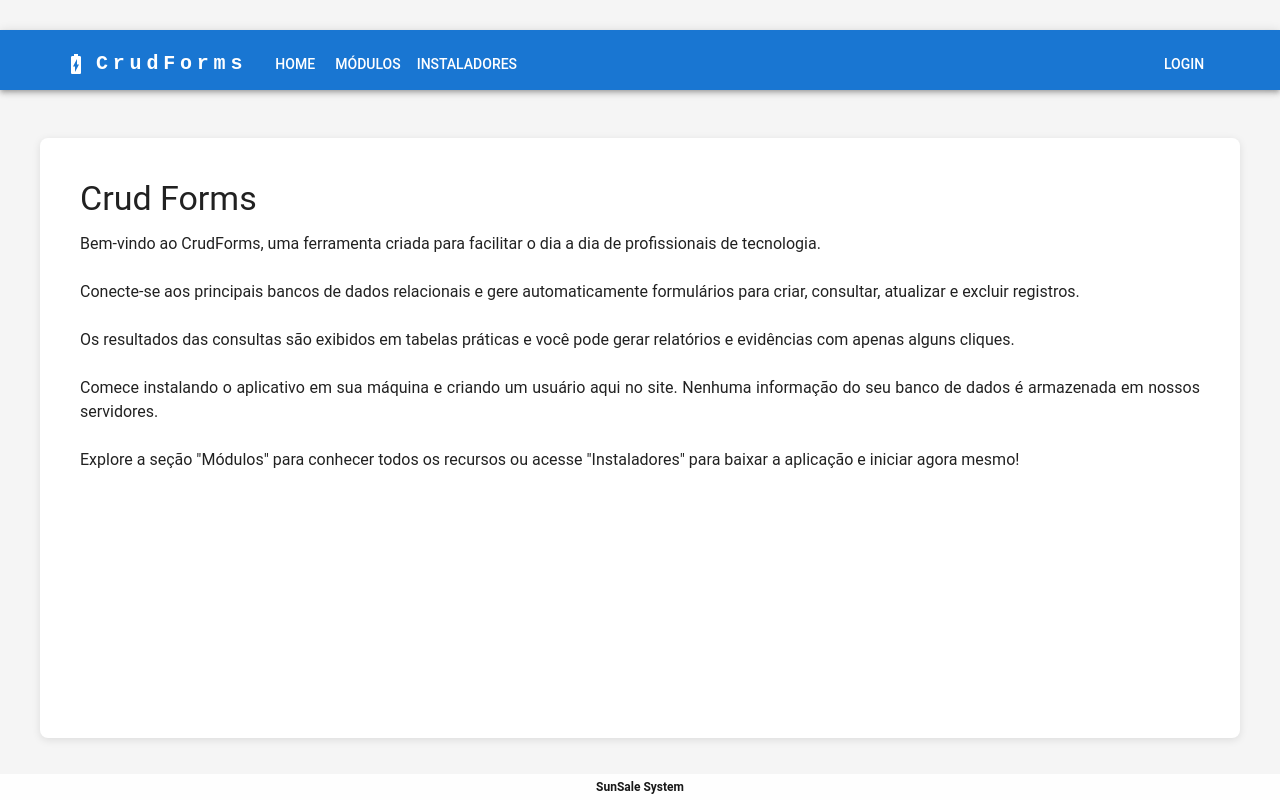
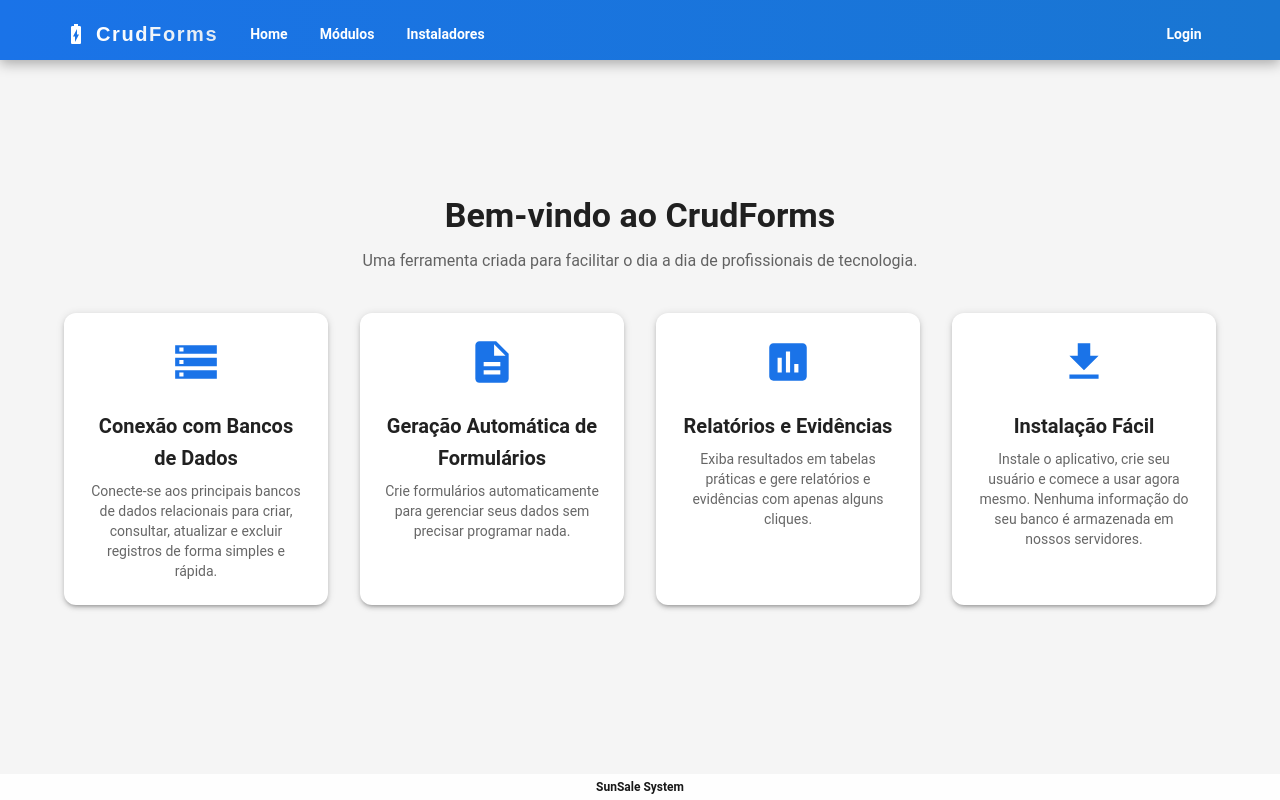
Before and after one commit to rodrigoborgesmachado/CrudFormsWebPage, a React (Create React App) app: page / in a window 1280 px wide. Built offline with nearby package versions, Linux system fonts and the light colour scheme.

Commit message:
Alterei a interface da página inicial e da página Módulos deixei mais organizada e de uma compreensão melhor

```diff
--- a/src/Components/Navbar/index.js
+++ b/src/Components/Navbar/index.js
@@ -21,10 +21,8 @@ const settings = ['Olá ' + localStorage.getItem(Config.NOMEUSER), 'Usuários',
 
 const ResponsiveAppBar = () => {
   const navigate = useNavigate();
-
   const [anchorElNav, setAnchorElNav] = React.useState(null);
   const [anchorElUser, setAnchorElUser] = React.useState(null);
-  const [nomeSite, setNomeSite] = "CrudForms";
 
   const handleOpenNavMenu = (event) => {
     setAnchorElNav(event.currentTarget);
@@ -41,31 +39,27 @@ const ResponsiveAppBar = () => {
     setAnchorElUser(null);
   };
 
-  function SelecionaOpcao(page){
+  function SelecionaOpcao(page) {
     handleCloseNavMenu();
-    if(page === pages[0]){
-        navigate('/Home', {replace: true});
-    }
-    else if(page === pages[1]){
-      navigate('/modulos/1', {replace: true});
-    }
-    else if(page === pages[2]){
-        navigate('/instaladores', {replace: true});
+    if (page === pages[0]) {
+      navigate('/Home', { replace: true });
+    } else if (page === pages[1]) {
+      navigate('/modulos/1', { replace: true });
+    } else if (page === pages[2]) {
+      navigate('/instaladores', { replace: true });
     }
   }
 
-  function SelecionaOpcaoUsuario(setting){
+  function SelecionaOpcaoUsuario(setting) {
     handleCloseUserMenu();
-
-    if(setting === settings[1]){
-        navigate('/usuarios', {replace: true});
-    }
-    else if(setting === settings[2]){
+    if (setting === settings[1]) {
+      navigate('/usuarios', { replace: true });
+    } else if (setting === settings[2]) {
       sair();
     }
   }
 
-  function sair(){
+  function sair() {
     localStorage.setItem(Config.LOGADO, 0);
     localStorage.setItem(Config.USUARIO, '');
     localStorage.setItem(Config.NOMEUSER, '');
@@ -76,11 +70,18 @@ const ResponsiveAppBar = () => {
     localStorage.removeItem(Config.TOKEN);
 
     toast.success('Volte sempre!');
-      navigate('/', {replace: true});
+    navigate('/', { replace: true });
   }
 
   return (
-    <AppBar position="static" color="primary" sx={{ mb: 2 }}>
+    <AppBar
+      position="fixed"
+      sx={{
+        mb: 2,
+        background: 'linear-gradient(90deg, #1a73e8 0%, #1976d2 100%)',
+        boxShadow: '0 4px 12px rgba(0,0,0,0.3)',
+      }}
+    >
       <Container maxWidth="xl">
         <Toolbar disableGutters>
           <BatteryChargingFullIcon sx={{ display: { xs: 'none', md: 'flex' }, mr: 1 }} />
@@ -92,20 +93,23 @@ const ResponsiveAppBar = () => {
             sx={{
               mr: 2,
               display: { xs: 'none', md: 'flex' },
-              fontFamily: 'monospace',
+              fontFamily: 'Poppins, sans-serif',
               fontWeight: 700,
-              letterSpacing: '.3rem',
-              color: 'inherit',
+              letterSpacing: '.1rem',
+              background: 'linear-gradient(90deg, #ffffff, #dfe9f3)',
+              WebkitBackgroundClip: 'text',
+              WebkitTextFillColor: 'transparent',
               textDecoration: 'none',
             }}
           >
             CrudForms
           </Typography>
 
+          {/* Menu Mobile */}
           <Box sx={{ flexGrow: 1, display: { xs: 'flex', md: 'none' } }}>
             <IconButton
               size="large"
-              aria-label="account of current user"
+              aria-label="menu"
               aria-controls="menu-appbar"
               aria-haspopup="true"
               onClick={handleOpenNavMenu}
@@ -116,30 +120,21 @@ const ResponsiveAppBar = () => {
             <Menu
               id="menu-appbar"
               anchorEl={anchorElNav}
-              anchorOrigin={{
-                vertical: 'bottom',
-                horizontal: 'left',
-              }}
+              anchorOrigin={{ vertical: 'bottom', horizontal: 'left' }}
               keepMounted
-              transformOrigin={{
-                vertical: 'top',
-                horizontal: 'left',
-              }}
+              transformOrigin={{ vertical: 'top', horizontal: 'left' }}
               open={Boolean(anchorElNav)}
               onClose={handleCloseNavMenu}
-              sx={{
-                display: { xs: 'block', md: 'none' },
-              }}
+              sx={{ display: { xs: 'block', md: 'none' } }}
             >
               {pages.map((page) => (
-                <MenuItem key={page} onClick={(e) => SelecionaOpcao(page)}>
-                  <Typography textAlign="center">
-                    {page}
-                  </Typography>
+                <MenuItem key={page} onClick={() => SelecionaOpcao(page)}>
+                  <Typography textAlign="center">{page}</Typography>
                 </MenuItem>
               ))}
             </Menu>
           </Box>
+
           <BatteryChargingFullIcon sx={{ display: { xs: 'flex', md: 'none' }, mr: 1 }} />
           <Typography
             variant="h5"
@@ -150,73 +145,89 @@ const ResponsiveAppBar = () => {
               mr: 2,
               display: { xs: 'flex', md: 'none' },
               flexGrow: 1,
-              fontFamily: 'monospace',
+              fontFamily: 'Poppins, sans-serif',
               fontWeight: 700,
-              letterSpacing: '.3rem',
-              color: 'inherit',
+              letterSpacing: '.1rem',
+              background: 'linear-gradient(90deg, #ffffff, #dfe9f3)',
+              WebkitBackgroundClip: 'text',
+              WebkitTextFillColor: 'transparent',
               textDecoration: 'none',
             }}
           >
             CrudForms
           </Typography>
+
+          {/* Menu Desktop */}
           <Box sx={{ flexGrow: 1, display: { xs: 'none', md: 'flex' } }}>
             {pages.map((page) => (
               <Button
                 key={page}
-                onClick={(e) => SelecionaOpcao(page)}
-                sx={{ my: 2, color: 'white', display: 'block' }}
+                onClick={() => SelecionaOpcao(page)}
+                sx={{
+                  my: 2,
+                  color: 'white',
+                  display: 'block',
+                  fontWeight: 'bold',
+                  textTransform: 'none',
+                  px: 2,
+                  borderRadius: '8px',
+                  transition: '0.3s',
+                  '&:hover': {
+                    backgroundColor: 'rgba(255,255,255,0.15)',
+                  },
+                }}
               >
                 {page}
               </Button>
             ))}
           </Box>
 
+          {/* Login / Avatar */}
           <Box sx={{ flexGrow: 0 }}>
-            {
-                localStorage.getItem(Config.LOGADO) == null || localStorage.getItem(Config.LOGADO) === '0'?
-                (
-                  <Button color="inherit" component={Link} to="/login">
+            {localStorage.getItem(Config.LOGADO) == null || localStorage.getItem(Config.LOGADO) === '0' ? (
+              <Button
+                color="inherit"
+                component={Link}
+                to="/login"
+                sx={{
+                  fontWeight: 'bold',
+                  textTransform: 'none',
+                  borderRadius: '8px',
+                  '&:hover': { backgroundColor: 'rgba(255,255,255,0.15)' },
+                }}
+              >
                 Login
               </Button>
-                )
-                :
+            ) : (
               <>
                 <Tooltip title="Opções">
                   <IconButton onClick={handleOpenUserMenu} sx={{ p: 0 }}>
-                    <Avatar alt="Remy Sharp"/>
+                    <Avatar alt="Usuário" />
                   </IconButton>
                 </Tooltip>
                 <Menu
                   sx={{ mt: '45px' }}
                   id="menu-appbar"
                   anchorEl={anchorElUser}
-                  anchorOrigin={{
-                    vertical: 'top',
-                    horizontal: 'right',
-                  }}
+                  anchorOrigin={{ vertical: 'top', horizontal: 'right' }}
                   keepMounted
-                  transformOrigin={{
-                    vertical: 'top',
-                    horizontal: 'right',
-                  }}
+                  transformOrigin={{ vertical: 'top', horizontal: 'right' }}
                   open={Boolean(anchorElUser)}
                   onClose={handleCloseUserMenu}
                 >
                   {settings.map((setting) => (
-                    <MenuItem key={setting} onClick={(e) => SelecionaOpcaoUsuario(setting)}>
-                      <Typography textAlign="center">
-                        {setting}
-                      </Typography>
+                    <MenuItem key={setting} onClick={() => SelecionaOpcaoUsuario(setting)}>
+                      <Typography textAlign="center">{setting}</Typography>
                     </MenuItem>
                   ))}
                 </Menu>
               </>
-            }
-
+            )}
           </Box>
         </Toolbar>
       </Container>
     </AppBar>
   );
 };
+
 export default ResponsiveAppBar;
--- a/src/Pages/Home/index.js
+++ b/src/Pages/Home/index.js
@@ -1,30 +1,74 @@
-import { Container, Paper, Typography } from '@mui/material';
+import { Container, Grid, Paper, Typography, Box } from '@mui/material';
+import StorageIcon from '@mui/icons-material/Storage';
+import DescriptionIcon from '@mui/icons-material/Description';
+import AssessmentIcon from '@mui/icons-material/Assessment';
+import DownloadIcon from '@mui/icons-material/Download';
 
-function Home(){
-    return(
-        <Container className='containerpage'>
-            <Paper elevation={0} sx={{ p: 2 }}>
-                <Typography variant="h4" component="h2" gutterBottom>
-                    Crud Forms
-                </Typography>
-                <Typography variant="body1" component="div">
-                    Bem-vindo ao CrudForms, uma ferramenta criada para facilitar o dia a dia de profissionais de tecnologia.
-                    <br/>
-                    <br/>
-                    Conecte-se aos principais bancos de dados relacionais e gere automaticamente formulários para criar, consultar, atualizar e excluir registros.
-                    <br/>
-                    <br/>
-                    Os resultados das consultas são exibidos em tabelas práticas e você pode gerar relatórios e evidências com apenas alguns cliques.
-                    <br/>
-                    <br/>
-                    Comece instalando o aplicativo em sua máquina e criando um usuário aqui no site. Nenhuma informação do seu banco de dados é armazenada em nossos servidores.
-                    <br/>
-                    <br/>
-                    Explore a seção "Módulos" para conhecer todos os recursos ou acesse "Instaladores" para baixar a aplicação e iniciar agora mesmo!
-                </Typography>
+function Home() {
+  const features = [
+    {
+      icon: <StorageIcon sx={{ fontSize: 50, color: '#1a73e8' }} />,
+      title: 'Conexão com Bancos de Dados',
+      text: 'Conecte-se aos principais bancos de dados relacionais para criar, consultar, atualizar e excluir registros de forma simples e rápida.',
+    },
+    {
+      icon: <DescriptionIcon sx={{ fontSize: 50, color: '#1a73e8' }} />,
+      title: 'Geração Automática de Formulários',
+      text: 'Crie formulários automaticamente para gerenciar seus dados sem precisar programar nada.',
+    },
+    {
+      icon: <AssessmentIcon sx={{ fontSize: 50, color: '#1a73e8' }} />,
+      title: 'Relatórios e Evidências',
+      text: 'Exiba resultados em tabelas práticas e gere relatórios e evidências com apenas alguns cliques.',
+    },
+    {
+      icon: <DownloadIcon sx={{ fontSize: 50, color: '#1a73e8' }} />,
+      title: 'Instalação Fácil',
+      text: 'Instale o aplicativo, crie seu usuário e comece a usar agora mesmo. Nenhuma informação do seu banco é armazenada em nossos servidores.',
+    },
+  ];
+
+  return (
+    <Container sx={{ py: 5 }}>
+      <Box textAlign="center" mb={5}>
+        <Typography variant="h4" fontWeight="bold" gutterBottom>
+          Bem-vindo ao CrudForms
+        </Typography>
+        <Typography variant="body1" color="text.secondary" maxWidth="md" mx="auto">
+          Uma ferramenta criada para facilitar o dia a dia de profissionais de tecnologia.
+        </Typography>
+      </Box>
+
+      <Grid container spacing={4}>
+        {features.map((feature, index) => (
+          <Grid item xs={12} sm={6} md={3} key={index}>
+            <Paper
+              elevation={3}
+              sx={{
+                p: 3,
+                textAlign: 'center',
+                height: '100%',
+                borderRadius: '12px',
+                transition: 'transform 0.3s, box-shadow 0.3s',
+                '&:hover': {
+                  transform: 'translateY(-5px)',
+                  boxShadow: '0 8px 20px rgba(0,0,0,0.15)',
+                },
+              }}
+            >
+              {feature.icon}
+              <Typography variant="h6" fontWeight="bold" mt={2} gutterBottom>
+                {feature.title}
+              </Typography>
+              <Typography variant="body2" color="text.secondary">
+                {feature.text}
+              </Typography>
             </Paper>
-        </Container>
-    )
+          </Grid>
+        ))}
+      </Grid>
+    </Container>
+  );
 }
 
 export default Home;
--- a/src/Pages/Modules/index.js
+++ b/src/Pages/Modules/index.js
@@ -370,7 +370,7 @@ function Modules() {
                         <img src={require('../../Assets/Images/64 - Filtrar.png')} alt="" /><br/>
                         <br/>
                         <br/>
-                        A função de ordenação possibilita escolher o campo a ser ordenado e qual o tipo de ordenação a ser feito:
+         n               A função de ordenação possibilita escolher o campo a ser ordenado e qual o tipo de ordenação a ser feito:
                         <br/>
                         <img src={require('../../Assets/Images/65 - Order by.png')} alt="" /><br/>
                         <img src={require('../../Assets/Images/66 - Order by.png')} alt="" /><br/>
```
Also changed, not shown: src/Pages/Modules/index.css (+34 -12 lines). Lines whose indentation alone changed are shown as unchanged.
